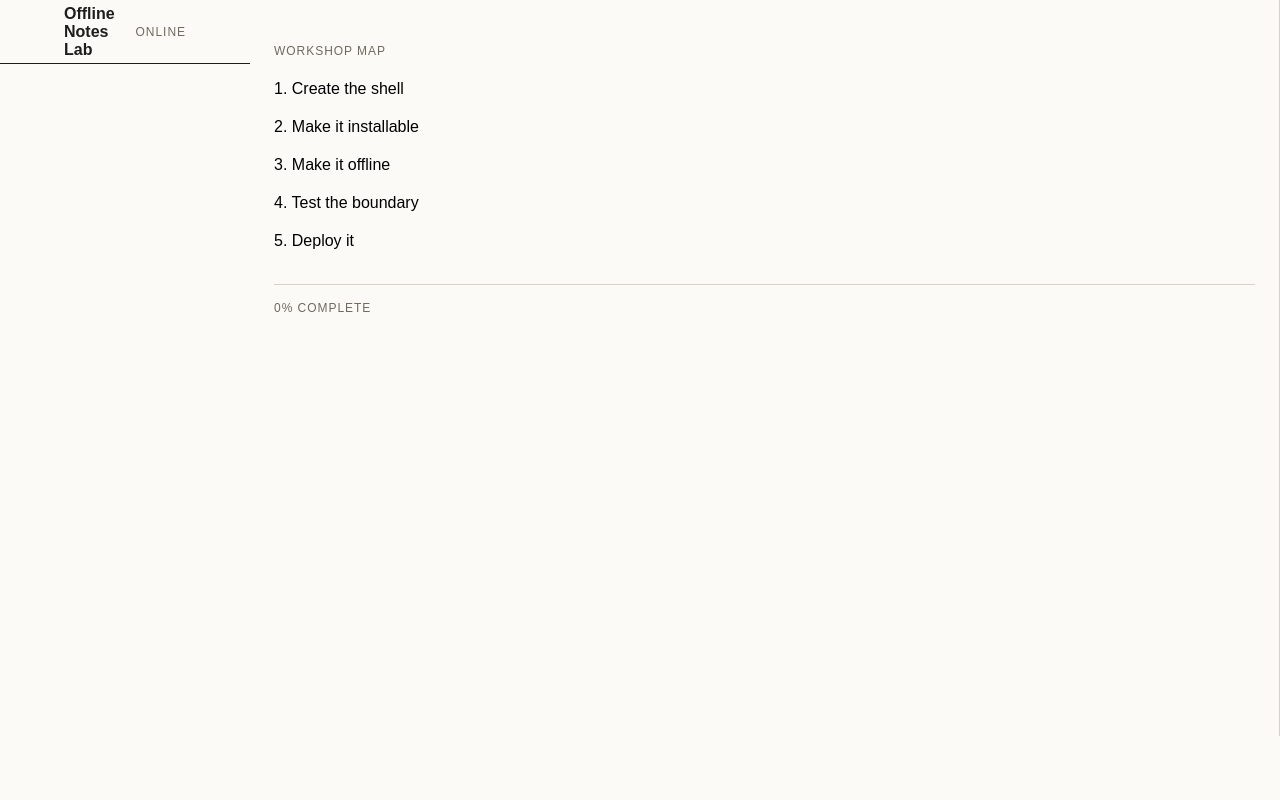
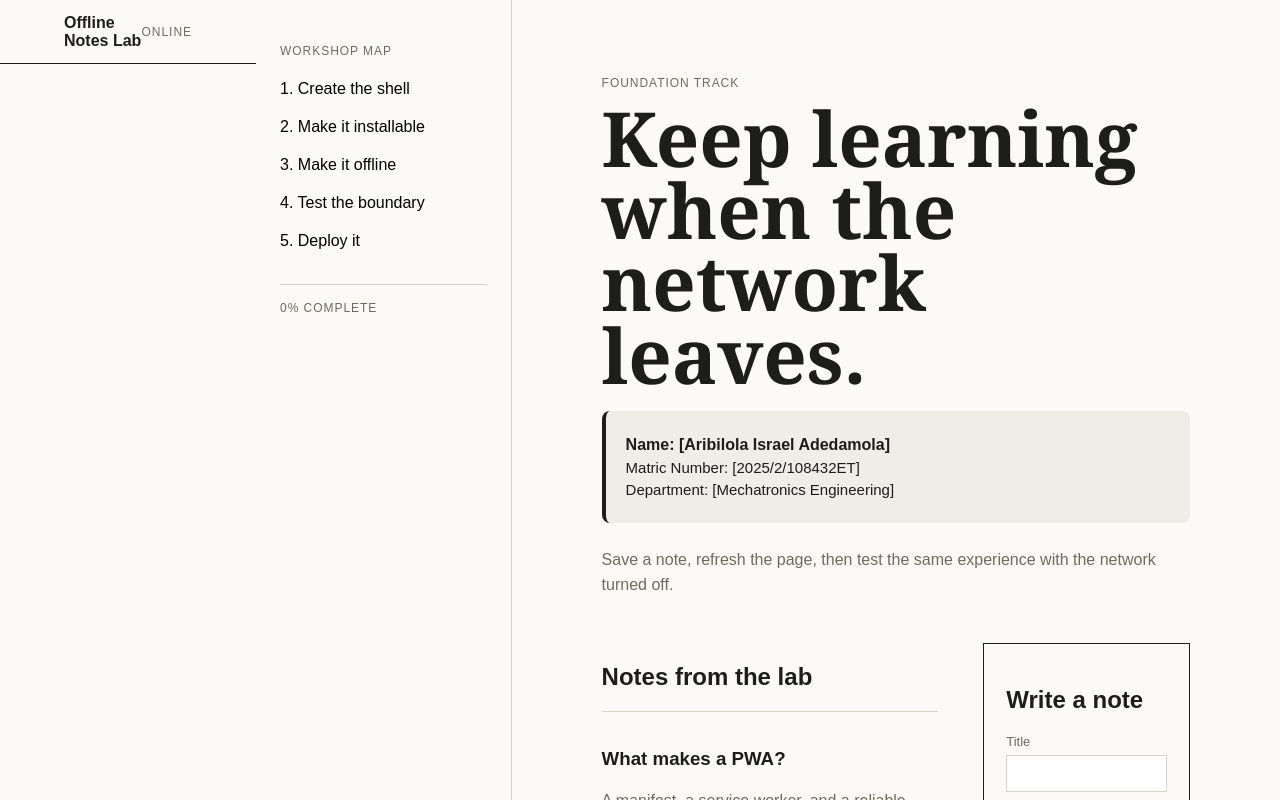
Before and after one commit to AdeVizion/offline-notes-lab, a React (Vite) app: page / in a window 1280 px wide. Shown: the top 800 px of the page. Built offline with nearby package versions, Linux system fonts and the light colour scheme.

Commit message:
Update index.css and tsconfig.node.json

```diff
--- a/src/index.css
+++ b/src/index.css
@@ -37,7 +37,7 @@ small {
 }
 .shell {
   display: grid;
-  grid-template-columns: 250px 1fr;
+  grid-template-columns: 1fr 1fr 3fr;
 }
 aside {
   min-height: calc(100vh - 64px);
--- a/tsconfig.node.json
+++ b/tsconfig.node.json
@@ -3,7 +3,6 @@
     "tsBuildInfoFile": "./node_modules/.tmp/tsconfig.node.tsbuildinfo",
     "target": "ES2022",
     "lib": ["ES2023"],
-    "types": ["node"],
     "skipLibCheck": true,
 
     /* Bundler mode */
```
